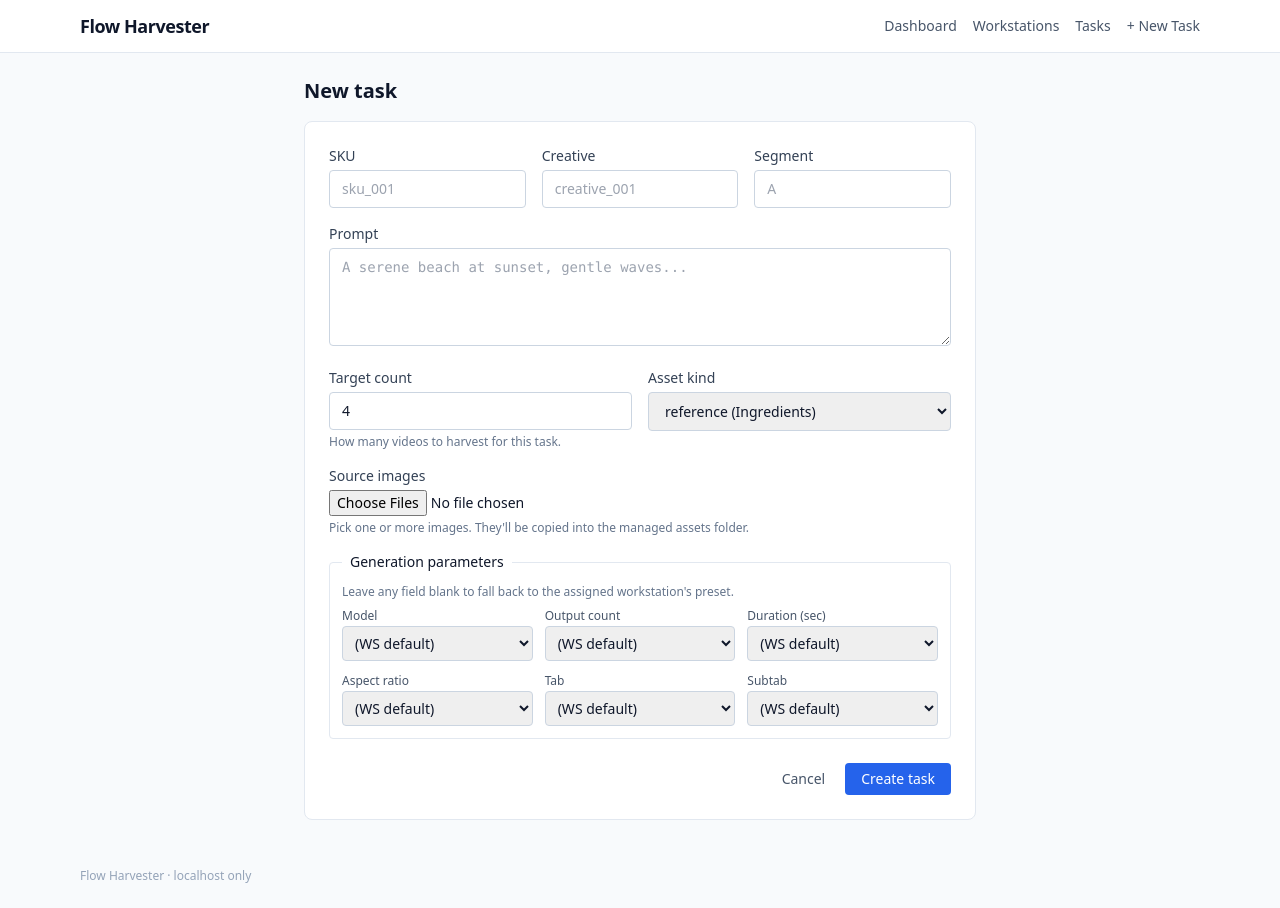
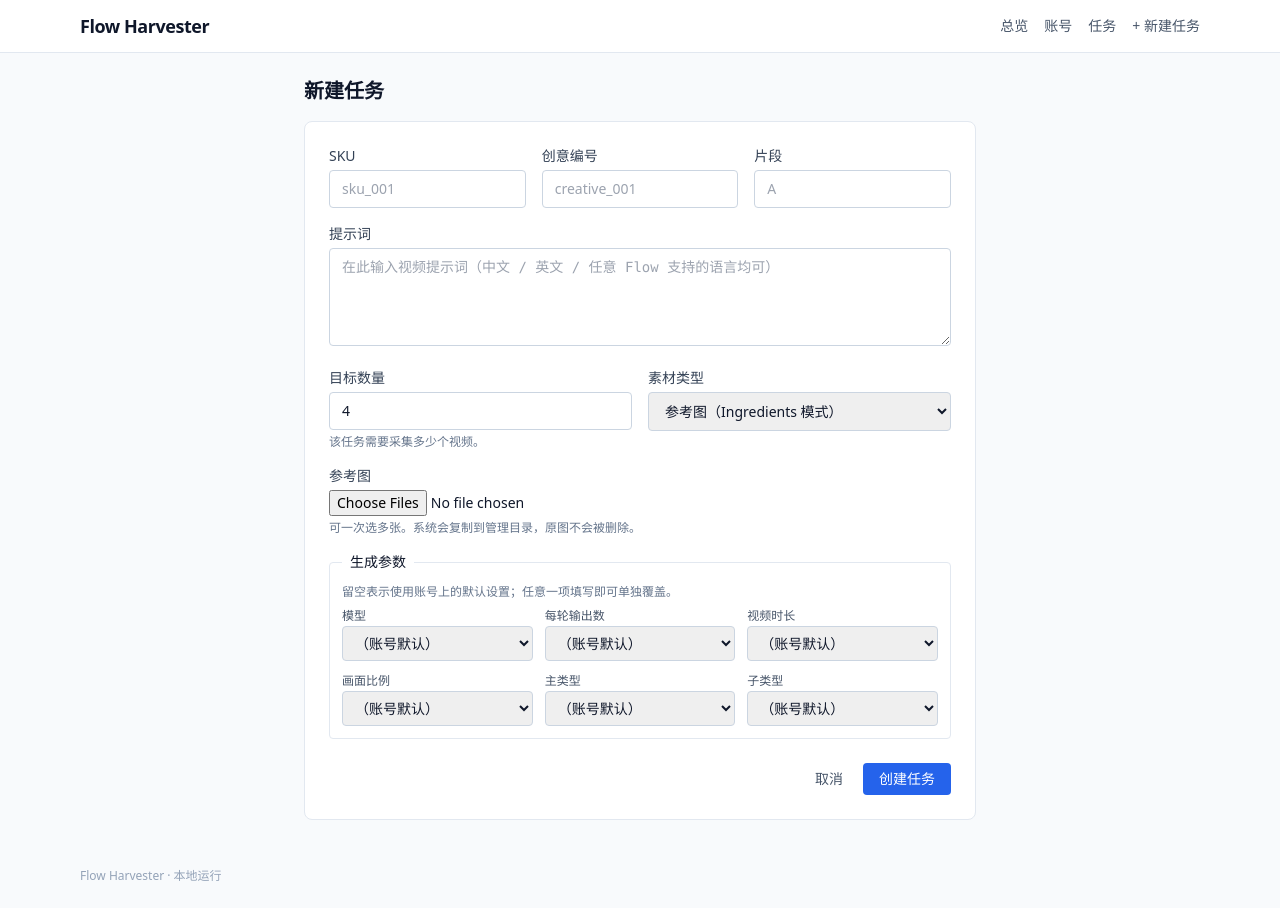
Before and after one commit to sshaunn/Flow-picker-tool, a Python web app: template app/web/templates/task_form.html in a window 1280 px wide. Run offline with Jinja, Linux system fonts and the light colour scheme; the template is opened without the code that fills it, so the values that code supplies are empty; some libraries are stand-ins or nearby versions.

Commit message:
Translate customer-facing UI to Chinese
The customer is a Mandarin speaker; English copy was costing them the
"glance and act" loop the dashboard is supposed to enable. Worker /
server logs stay English on purpose — that's the developer-facing
debugging channel.

Translated:
* base layout nav + footer
* dashboard / scheduler / workstations / tasks panels
* status badges (workstation + task) — English enum kept in title=""
  for tooltip / dev support
* workstation list / form / detail
* login flow partial (open Chrome / sign in / pick project / captured)
* task list / form (incl. generation parameters + per-task overrides)
* task detail status + videos partials + log section header
* /tasks/{id}/log/partial fallback strings ("not yet assigned" etc.)

Tests: 217 passed (assertions updated to match Chinese strings).

```diff
--- a/app/web/routes/files.py
+++ b/app/web/routes/files.py
@@ -184,8 +184,8 @@ def task_log_partial(
     if record is None:
         raise HTTPException(status_code=404)
     if not record.assigned_workstation_id:
-        return PlainTextResponse(content="(not yet assigned)")
+        return PlainTextResponse(content="（任务还未分配账号）")
     body = _read_worker_log_tail(
         Path(cfg.log_root), record.assigned_workstation_id, task_id,
     )
-    return PlainTextResponse(content=body or "(no log lines yet)")
+    return PlainTextResponse(content=body or "（暂无日志，任务可能刚开始或还未分配）")
--- a/app/web/templates/base.html
+++ b/app/web/templates/base.html
@@ -1,5 +1,5 @@
 <!DOCTYPE html>
-<html lang="en">
+<html lang="zh-CN">
 <head>
   <meta charset="utf-8">
   <meta name="viewport" content="width=device-width, initial-scale=1">
@@ -18,10 +18,10 @@
       </a>
       <nav class="flex gap-4 text-sm">
         {% set page = active_page or '' %}
-        <a href="/" class="{% if page == 'dashboard' %}text-blue-600 font-medium{% else %}text-slate-600 hover:text-slate-900{% endif %}">Dashboard</a>
-        <a href="/workstations" class="{% if page == 'workstations' %}text-blue-600 font-medium{% else %}text-slate-600 hover:text-slate-900{% endif %}">Workstations</a>
-        <a href="/tasks" class="{% if page == 'tasks' %}text-blue-600 font-medium{% else %}text-slate-600 hover:text-slate-900{% endif %}">Tasks</a>
-        <a href="/tasks/new" class="{% if page == 'new_task' %}text-blue-600 font-medium{% else %}text-slate-600 hover:text-slate-900{% endif %}">+ New Task</a>
+        <a href="/" class="{% if page == 'dashboard' %}text-blue-600 font-medium{% else %}text-slate-600 hover:text-slate-900{% endif %}">总览</a>
+        <a href="/workstations" class="{% if page == 'workstations' %}text-blue-600 font-medium{% else %}text-slate-600 hover:text-slate-900{% endif %}">账号</a>
+        <a href="/tasks" class="{% if page == 'tasks' %}text-blue-600 font-medium{% else %}text-slate-600 hover:text-slate-900{% endif %}">任务</a>
+        <a href="/tasks/new" class="{% if page == 'new_task' %}text-blue-600 font-medium{% else %}text-slate-600 hover:text-slate-900{% endif %}">+ 新建任务</a>
       </nav>
     </div>
   </header>
@@ -31,7 +31,7 @@
   </main>
 
   <footer class="max-w-6xl mx-auto px-4 py-6 text-xs text-slate-400">
-    Flow Harvester &middot; localhost only
+    Flow Harvester &middot; 本地运行
   </footer>
 </body>
 </html>
--- a/app/web/templates/task_form.html
+++ b/app/web/templates/task_form.html
@@ -1,9 +1,9 @@
 {% extends "base.html" %}
-{% block title %}New task · Flow Harvester{% endblock %}
+{% block title %}新建任务 · Flow Harvester{% endblock %}
 
 {% block content %}
 <div class="max-w-2xl mx-auto">
-  <h1 class="text-xl font-semibold mb-4">New task</h1>
+  <h1 class="text-xl font-semibold mb-4">新建任务</h1>
 
   <form action="/tasks/new" method="post" enctype="multipart/form-data"
         class="bg-white rounded-lg border border-slate-200 p-6 space-y-4">
@@ -16,13 +16,13 @@
                placeholder="sku_001">
       </div>
       <div>
-        <label class="block text-sm font-medium text-slate-700 mb-1">Creative</label>
+        <label class="block text-sm font-medium text-slate-700 mb-1">创意编号</label>
         <input type="text" name="creative_id" required
                class="w-full rounded border border-slate-300 px-3 py-2 text-sm"
                placeholder="creative_001">
       </div>
       <div>
-        <label class="block text-sm font-medium text-slate-700 mb-1">Segment</label>
+        <label class="block text-sm font-medium text-slate-700 mb-1">片段</label>
         <input type="text" name="segment_id" required
                class="w-full rounded border border-slate-300 px-3 py-2 text-sm"
                placeholder="A">
@@ -30,62 +30,62 @@
     </div>
 
     <div>
-      <label class="block text-sm font-medium text-slate-700 mb-1">Prompt</label>
+      <label class="block text-sm font-medium text-slate-700 mb-1">提示词</label>
       <textarea name="video_prompt" rows="4" required
                 class="w-full rounded border border-slate-300 px-3 py-2 text-sm font-mono"
-                placeholder="A serene beach at sunset, gentle waves..."></textarea>
+                placeholder="在此输入视频提示词（中文 / 英文 / 任意 Flow 支持的语言均可）"></textarea>
     </div>
 
     <div class="grid grid-cols-2 gap-4">
       <div>
-        <label class="block text-sm font-medium text-slate-700 mb-1">Target count</label>
+        <label class="block text-sm font-medium text-slate-700 mb-1">目标数量</label>
         <input type="number" name="target_count" value="4" min="1" max="50" required
                class="w-full rounded border border-slate-300 px-3 py-2 text-sm">
-        <p class="mt-1 text-xs text-slate-500">How many videos to harvest for this task.</p>
+        <p class="mt-1 text-xs text-slate-500">该任务需要采集多少个视频。</p>
       </div>
       <div>
-        <label class="block text-sm font-medium text-slate-700 mb-1">Asset kind</label>
+        <label class="block text-sm font-medium text-slate-700 mb-1">素材类型</label>
         <select name="asset_kind"
                 class="w-full rounded border border-slate-300 px-3 py-2 text-sm">
-          <option value="reference" selected>reference (Ingredients)</option>
-          <option value="first_frame">first_frame</option>
-          <option value="last_frame">last_frame</option>
-          <option value="previous_segment_frame">previous_segment_frame</option>
-          <option value="other">other</option>
+          <option value="reference" selected>参考图（Ingredients 模式）</option>
+          <option value="first_frame">首帧</option>
+          <option value="last_frame">末帧</option>
+          <option value="previous_segment_frame">上一片段尾帧</option>
+          <option value="other">其他</option>
         </select>
       </div>
     </div>
 
     <div>
-      <label class="block text-sm font-medium text-slate-700 mb-1">Source images</label>
+      <label class="block text-sm font-medium text-slate-700 mb-1">参考图</label>
       <input type="file" name="assets" multiple accept="image/*" required
              class="w-full text-sm">
       <p class="mt-1 text-xs text-slate-500">
-        Pick one or more images. They'll be copied into the managed assets folder.
+        可一次选多张。系统会复制到管理目录，原图不会被删除。
       </p>
     </div>
 
     <fieldset class="border border-slate-200 rounded p-3">
-      <legend class="text-sm font-medium px-2">Generation parameters</legend>
+      <legend class="text-sm font-medium px-2">生成参数</legend>
       <p class="text-xs text-slate-500 mb-2">
-        Leave any field blank to fall back to the assigned workstation's preset.
+        留空表示使用账号上的默认设置；任意一项填写即可单独覆盖。
       </p>
       <div class="grid grid-cols-2 sm:grid-cols-3 gap-3">
         <div>
-          <label class="block text-xs text-slate-600 mb-0.5">Model</label>
+          <label class="block text-xs text-slate-600 mb-0.5">模型</label>
           <select name="mode_model" class="w-full rounded border border-slate-300 px-2 py-1.5 text-sm">
-            <option value="">(WS default)</option>
+            <option value="">（账号默认）</option>
             <option value="Veo 3.1 - Fast">Veo 3.1 - Fast</option>
             <option value="Veo 3.1 - Quality">Veo 3.1 - Quality</option>
             <option value="Veo 3 - Fast">Veo 3 - Fast</option>
             <option value="Veo 3 - Quality">Veo 3 - Quality</option>
-            <option value="Nano Banana 2">Nano Banana 2 (image)</option>
+            <option value="Nano Banana 2">Nano Banana 2（图片）</option>
           </select>
         </div>
         <div>
-          <label class="block text-xs text-slate-600 mb-0.5">Output count</label>
+          <label class="block text-xs text-slate-600 mb-0.5">每轮输出数</label>
           <select name="mode_output_count" class="w-full rounded border border-slate-300 px-2 py-1.5 text-sm">
-            <option value="">(WS default)</option>
+            <option value="">（账号默认）</option>
             <option value="1">1</option>
             <option value="2">2</option>
             <option value="3">3</option>
@@ -93,46 +93,46 @@
           </select>
         </div>
         <div>
-          <label class="block text-xs text-slate-600 mb-0.5">Duration (sec)</label>
+          <label class="block text-xs text-slate-600 mb-0.5">视频时长</label>
           <select name="mode_duration_sec" class="w-full rounded border border-slate-300 px-2 py-1.5 text-sm">
-            <option value="">(WS default)</option>
-            <option value="4">4</option>
-            <option value="6">6</option>
-            <option value="8">8</option>
+            <option value="">（账号默认）</option>
+            <option value="4">4 秒</option>
+            <option value="6">6 秒</option>
+            <option value="8">8 秒</option>
           </select>
         </div>
         <div>
-          <label class="block text-xs text-slate-600 mb-0.5">Aspect ratio</label>
+          <label class="block text-xs text-slate-600 mb-0.5">画面比例</label>
           <select name="mode_aspect" class="w-full rounded border border-slate-300 px-2 py-1.5 text-sm">
-            <option value="">(WS default)</option>
-            <option value="9:16">9:16 (vertical)</option>
-            <option value="16:9">16:9 (landscape)</option>
-            <option value="1:1">1:1 (square)</option>
+            <option value="">（账号默认）</option>
+            <option value="9:16">9:16（竖屏）</option>
+            <option value="16:9">16:9（横屏）</option>
+            <option value="1:1">1:1（正方形）</option>
           </select>
         </div>
         <div>
-          <label class="block text-xs text-slate-600 mb-0.5">Tab</label>
+          <label class="block text-xs text-slate-600 mb-0.5">主类型</label>
           <select name="mode_tab" class="w-full rounded border border-slate-300 px-2 py-1.5 text-sm">
-            <option value="">(WS default)</option>
-            <option value="video">video</option>
-            <option value="image">image</option>
+            <option value="">（账号默认）</option>
+            <option value="video">视频</option>
+            <option value="image">图片</option>
           </select>
         </div>
         <div>
-          <label class="block text-xs text-slate-600 mb-0.5">Subtab</label>
+          <label class="block text-xs text-slate-600 mb-0.5">子类型</label>
           <select name="mode_subtab" class="w-full rounded border border-slate-300 px-2 py-1.5 text-sm">
-            <option value="">(WS default)</option>
-            <option value="ingredients">ingredients</option>
-            <option value="frames">frames</option>
+            <option value="">（账号默认）</option>
+            <option value="ingredients">Ingredients（参考图）</option>
+            <option value="frames">Frames（首末帧）</option>
           </select>
         </div>
       </div>
     </fieldset>
 
     <div class="flex justify-end gap-2 pt-2">
-      <a href="/tasks" class="px-3 py-1.5 text-sm text-slate-600 hover:text-slate-900">Cancel</a>
+      <a href="/tasks" class="px-3 py-1.5 text-sm text-slate-600 hover:text-slate-900">取消</a>
       <button type="submit" class="px-4 py-1.5 text-sm bg-blue-600 text-white rounded hover:bg-blue-700">
-        Create task
+        创建任务
       </button>
     </div>
   </form>
```
Also changed, not shown: app/web/templates/_dashboard_grid.html (+20 -20 lines), app/web/templates/_login_partial.html (+16 -17 lines), app/web/templates/_macros.html (+16 -13 lines), app/web/templates/_task_detail_status.html (+16 -16 lines), app/web/templates/_task_detail_videos.html (+5 -5 lines), app/web/templates/task_detail.html (+8 -8 lines), app/web/templates/tasks.html (+22 -14 lines), app/web/templates/workstation_detail.html (+20 -20 lines), app/web/templates/workstation_form.html (+13 -13 lines), app/web/templates/workstations.html (+14 -14 lines), tests/test_login_session.py (+1 -1 lines), tests/test_web_files.py (+2 -2 lines), tests/test_web_pages.py (+5 -3 lines), tests/test_web_ws.py (+6 -6 lines).
